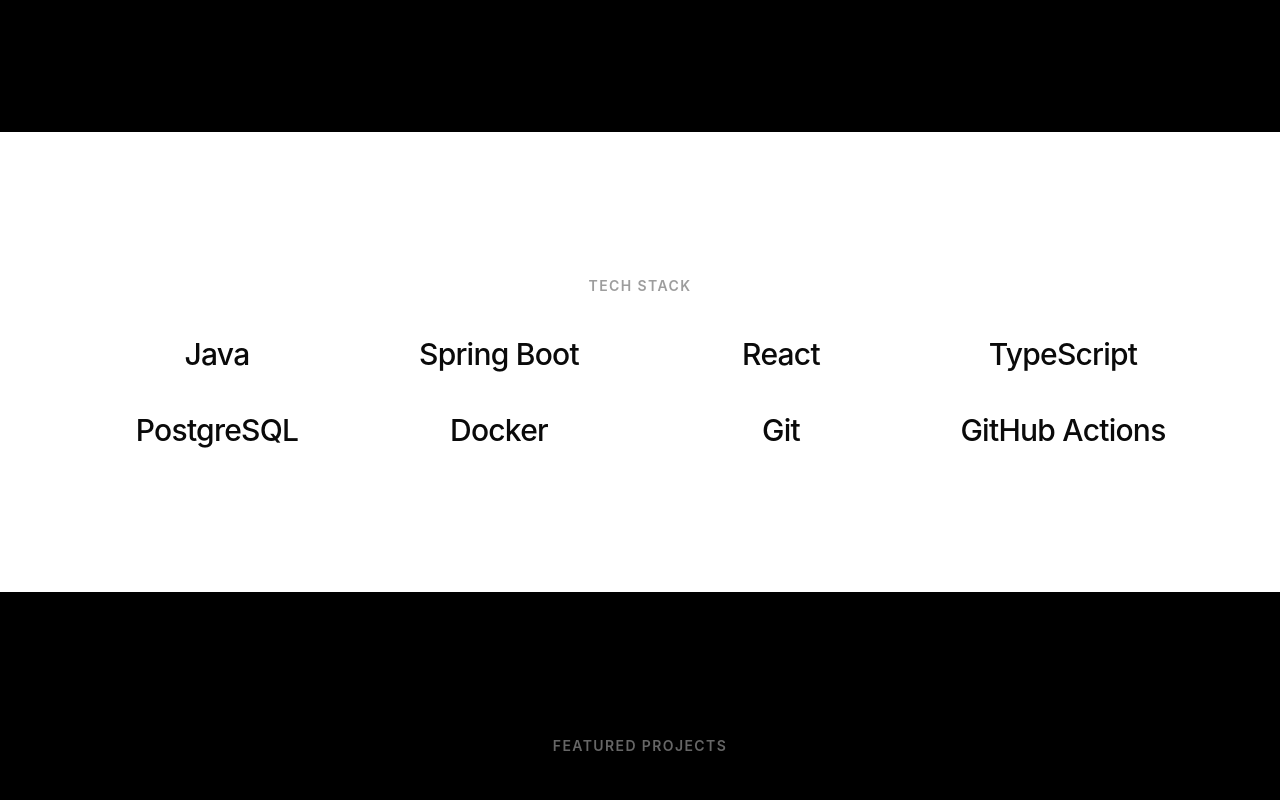
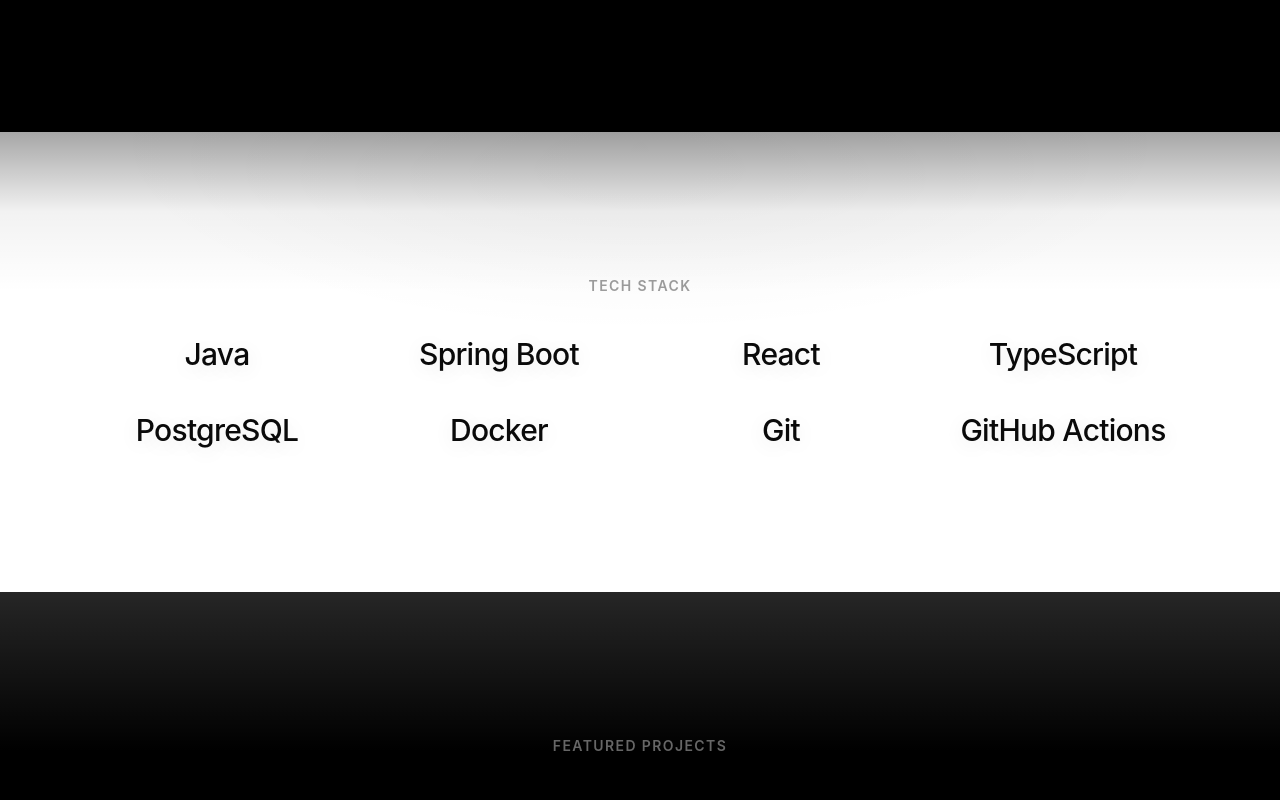
Before and after one commit to duanjesus/portfolio, a React (Vite) app: page / in a window 1280 px wide. Shown: the part 760-1560 px from the top of the page. Built offline with nearby package versions, Linux system fonts and the light colour scheme; no server answers.

Commit message:
Add depth: text shadows on headlines, gradient fade on light sections
Soft text-shadow on major headlines for depth, and a top gradient/glow
on white sections so the black-to-white cut isn't a hard flat line.

```diff
--- a/src/components/layout/Section.tsx
+++ b/src/components/layout/Section.tsx
@@ -17,8 +17,25 @@
 
 export function Section({ id, children, className = "", narrow = false, tone = "light" }: SectionProps) {
   return (
-    <section id={id} className={`${toneClasses[tone]} py-24 md:py-36 ${className}`}>
-      <div className={`mx-auto px-6 ${narrow ? "max-w-3xl" : "max-w-content"}`}>{children}</div>
+    <section id={id} className={`relative overflow-hidden ${toneClasses[tone]} py-24 md:py-36 ${className}`}>
+      {tone === "light" ? (
+        <>
+          <div
+            aria-hidden
+            className="pointer-events-none absolute inset-x-0 top-0 h-40 bg-gradient-to-b from-black/35 via-black/5 to-transparent"
+          />
+          <div
+            aria-hidden
+            className="pointer-events-none absolute inset-x-0 top-0 h-[520px] bg-[radial-gradient(ellipse_60%_55%_at_50%_0%,rgba(0,0,0,0.05),transparent_70%)]"
+          />
+        </>
+      ) : (
+        <div
+          aria-hidden
+          className="pointer-events-none absolute inset-x-0 top-0 h-40 bg-gradient-to-b from-white/15 to-transparent"
+        />
+      )}
+      <div className={`relative mx-auto px-6 ${narrow ? "max-w-3xl" : "max-w-content"}`}>{children}</div>
     </section>
   );
 }
--- a/src/components/ui/ProjectCard.tsx
+++ b/src/components/ui/ProjectCard.tsx
@@ -24,7 +24,11 @@
         className="mx-auto max-w-2xl text-center"
       >
         <div className="text-4xl">{project.emoji}</div>
-        <h3 className={`mt-4 text-4xl font-semibold tracking-tight md:text-5xl ${isDark ? "text-white" : "text-ink"}`}>
+        <h3
+          className={`mt-4 text-4xl font-semibold tracking-tight md:text-5xl ${
+            isDark ? "text-shadow-dark text-white" : "text-shadow-light text-ink"
+          }`}
+        >
           {project.name}
         </h3>
         <p className={`mt-4 text-lg md:text-xl ${isDark ? "text-white/60" : "text-ink/60"}`}>{project.tagline}</p>
--- a/src/index.css
+++ b/src/index.css
@@ -15,3 +15,13 @@
     @apply bg-ink text-paper;
   }
 }
+
+@layer utilities {
+  .text-shadow-dark {
+    text-shadow: 0 8px 30px rgba(0, 0, 0, 0.45);
+  }
+
+  .text-shadow-light {
+    text-shadow: 0 4px 20px rgba(0, 0, 0, 0.1);
+  }
+}
--- a/src/pages/CaseStudy.tsx
+++ b/src/pages/CaseStudy.tsx
@@ -36,7 +36,9 @@
           className="mx-auto mt-10 max-w-2xl text-center"
         >
           <div className="text-4xl">{project.emoji}</div>
-          <h1 className="mt-4 text-5xl font-semibold tracking-tight text-white md:text-6xl">{project.name}</h1>
+          <h1 className="text-shadow-dark mt-4 text-5xl font-semibold tracking-tight text-white md:text-6xl">
+            {project.name}
+          </h1>
           <p className="mt-4 text-xl text-white/60">{project.tagline}</p>
           <div className="mt-8">
             <Button href={project.githubUrl} variant="secondary" size="sm" tone="dark">
--- a/src/sections/GithubActivity.tsx
+++ b/src/sections/GithubActivity.tsx
@@ -35,11 +35,11 @@
       {status === "ready" && stats && (
         <div className="mx-auto mt-12 grid max-w-3xl grid-cols-2 gap-6 text-center sm:grid-cols-3">
           <div>
-            <p className="text-4xl font-semibold tracking-tight text-white">{stats.publicRepoCount}</p>
+            <p className="text-shadow-dark text-4xl font-semibold tracking-tight text-white">{stats.publicRepoCount}</p>
             <p className="mt-1 text-sm text-white/40">Public repos</p>
           </div>
           <div>
-            <p className="text-4xl font-semibold tracking-tight text-white">{stats.totalStars}</p>
+            <p className="text-shadow-dark text-4xl font-semibold tracking-tight text-white">{stats.totalStars}</p>
             <p className="mt-1 text-sm text-white/40">Stars</p>
           </div>
           <div className="col-span-2 sm:col-span-1">
--- a/src/sections/Hero.tsx
+++ b/src/sections/Hero.tsx
@@ -25,11 +25,11 @@
       >
         <motion.h1
           variants={item}
-          className="text-6xl font-semibold tracking-tightest text-white md:text-8xl"
+          className="text-shadow-dark text-6xl font-semibold tracking-tightest text-white md:text-8xl"
         >
           Duan Jesus
         </motion.h1>
-        <motion.p variants={item} className="mt-5 text-2xl font-medium text-white/50 md:text-3xl">
+        <motion.p variants={item} className="text-shadow-dark mt-5 text-2xl font-medium text-white/50 md:text-3xl">
           Java Backend Developer
         </motion.p>
         <motion.p
--- a/src/sections/TechStack.tsx
+++ b/src/sections/TechStack.tsx
@@ -22,7 +22,7 @@
         className="mt-10 grid grid-cols-2 gap-x-6 gap-y-10 text-center sm:grid-cols-4"
       >
         {techStack.map((item) => (
-          <div key={item.name} className="text-2xl font-medium tracking-tight text-ink md:text-3xl">
+          <div key={item.name} className="text-shadow-light text-2xl font-medium tracking-tight text-ink md:text-3xl">
             {item.name}
           </div>
         ))}
```
